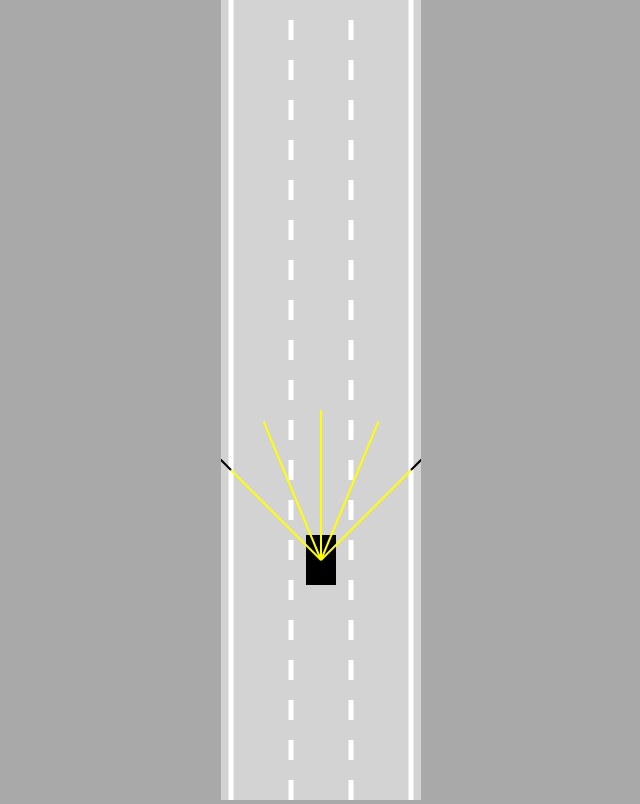
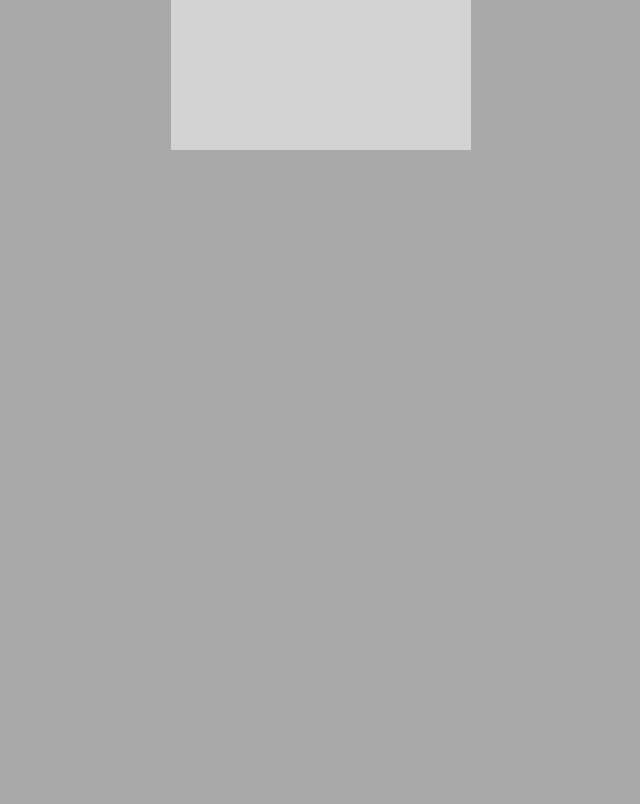
Before and after one commit to cive202/Self_driving_car, a plain HTML site: page index.html in a window 1280 px wide. Shown: the whole page, without its empty margins (319-959 px from the left). Drawn offline with Linux system fonts and the light colour scheme.

Commit message:
initial-commit

```diff
--- a/car.js
+++ /dev/null
@@ -1,80 +0,0 @@
-class Car{
-    constructor(x,y,width,height){
-        this.x=x;
-        this.y=y;
-        this.width=width;
-        this.height=height;
-
-        this.speed=0;
-        this.acceleration=0.2;
-        this.maxSpeed=3;
-        this.friction=0.05;
-        this.angle=0;
-
-        this.sensor=new Sensor(this);
-        this.controls=new Controls();
-    }
-
-    update(roadBorders){
-        this.#move();
-        this.sensor.update(roadBorders);
-    }
-
-    #move(){
-        if(this.controls.forward){
-            this.speed+=this.acceleration;
-        }
-        if(this.controls.reverse){
-            this.speed-=this.acceleration;
-        }
-
-        if(this.speed>this.maxSpeed){
-            this.speed=this.maxSpeed;
-        }
-        if(this.speed<-this.maxSpeed/2){
-            this.speed=-this.maxSpeed/2;
-        }
-
-        if(this.speed>0){
-            this.speed-=this.friction;
-        }
-        if(this.speed<0){
-            this.speed+=this.friction;
-        }
-        if(Math.abs(this.speed)<this.friction){
-            this.speed=0;
-        }
-
-        if(this.speed!=0){
-            const flip=this.speed>0?1:-1;
-            if(this.controls.left){
-                this.angle+=0.03*flip;
-            }
-            if(this.controls.right){
-                this.angle-=0.03*flip;
-            }
-        }
-
-        this.x-=Math.sin(this.angle)*this.speed;
-        this.y-=Math.cos(this.angle)*this.speed;
-    }
-
-    draw(ctx){
-        ctx.save();
-        ctx.translate(this.x,this.y);
-        ctx.rotate(-this.angle);
-
-        ctx.beginPath();
-        ctx.rect(
-            -this.width/2,
-            -this.height/2,
-            this.width,
-            this.height
-        );
-        ctx.fill();
-
-        ctx.restore();
-
-        this.sensor.draw(ctx);
-    }
-}
--- a/control.js
+++ /dev/null
@@ -1,45 +0,0 @@
-class Controls{
-    constructor(){
-        this.forward=false;
-        this.left=false;
-        this.right=false;
-        this.reverse=false;
-
-        this.#addKeyboardListeners();
-    }
-
-    #addKeyboardListeners(){
-        document.onkeydown=(event)=>{
-            switch(event.key){
-                case "ArrowLeft":
-                    this.left=true;
-                    break;
-                case "ArrowRight":
-                    this.right=true;
-                    break;
-                case "ArrowUp":
-                    this.forward=true;
-                    break;
-                case "ArrowDown":
-                    this.reverse=true;
-                    break;
-            }
-        }
-        document.onkeyup=(event)=>{
-            switch(event.key){
-                case "ArrowLeft":
-                    this.left=false;
-                    break;
-                case "ArrowRight":
-                    this.right=false;
-                    break;
-                case "ArrowUp":
-                    this.forward=false;
-                    break;
-                case "ArrowDown":
-                    this.reverse=false;
-                    break;
-            }
-        }
-    }
-}
--- a/index.html
+++ b/index.html
@@ -6,11 +6,5 @@
     </head>
 <body>
     <canvas id="myCanvas"></canvas>
-    <script src="sensor.js"></script>
-    <script src="utils.js"></script>
-    <script src ="road.js"></script>
-    <script src = "control.js"></script>
-    <script src = "car.js"></script>
-    <script src = "main.js"></script>
 </body>
 </html>
--- a/main.js
+++ /dev/null
@@ -1,23 +0,0 @@
-const canvas=document.getElementById("myCanvas");
-canvas.width=200;
-
-const ctx = canvas.getContext("2d");
-const road=new Road(canvas.width/2,canvas.width*0.9);
-const car=new Car(road.getLaneCenter(1),100,30,50);
-
-animate();
-
-function animate(){
-    car.update(road.borders);
-
-    canvas.height=window.innerHeight;
-
-    ctx.save();
-    ctx.translate(0,-car.y+canvas.height*0.7);
-
-    road.draw(ctx);
-    car.draw(ctx);
-
-    ctx.restore();
-    requestAnimationFrame(animate);
-}
--- a/road.js
+++ /dev/null
@@ -1,56 +0,0 @@
-class Road{
-    constructor(x,width,laneCount=3){
-        this.x=x;
-        this.width=width;
-        this.laneCount=laneCount;
-
-        this.left=x-width/2;
-        this.right=x+width/2;
-
-        const infinity=1000000;
-        this.top=-infinity;
-        this.bottom=infinity;
-
-        const topLeft={x:this.left,y:this.top};
-        const topRight={x:this.right,y:this.top};
-        const bottomLeft={x:this.left,y:this.bottom};
-        const bottomRight={x:this.right,y:this.bottom};
-        this.borders=[
-            [topLeft,bottomLeft],
-            [topRight,bottomRight]
-        ];
-    }
-
-    getLaneCenter(laneIndex){
-        const laneWidth=this.width/this.laneCount;
-        return this.left+laneWidth/2+
-            Math.min(laneIndex,this.laneCount-1)*laneWidth;
-    }
-
-    draw(ctx){
-        ctx.lineWidth=5;
-        ctx.strokeStyle="white";
-
-        for(let i=1;i<=this.laneCount-1;i++){
-            const x=lerp(
-                this.left,
-                this.right,
-                i/this.laneCount
-            );
-
-            ctx.setLineDash([20,20]);
-            ctx.beginPath();
-            ctx.moveTo(x,this.top);
-            ctx.lineTo(x,this.bottom);
-            ctx.stroke();
-        }
-
-        ctx.setLineDash([]);
-        this.borders.forEach(border=>{
-            ctx.beginPath();
-            ctx.moveTo(border[0].x,border[0].y);
-            ctx.lineTo(border[1].x,border[1].y);
-            ctx.stroke();
-        });
-    }
-}
--- a/sensor.js
+++ /dev/null
@@ -1,100 +0,0 @@
-class Sensor{
-    constructor(car){
-        this.car=car;
-        this.rayCount=5;
-        this.rayLength=150;
-        this.raySpread=Math.PI/2;
-
-        this.rays=[];
-        this.readings=[];
-    }
-
-    update(roadBorders){
-        this.#castRays();
-        this.readings=[];
-        for(let i=0;i<this.rays.length;i++){
-            this.readings.push(
-                this.#getReading(this.rays[i],roadBorders)
-            );
-        }
-    }
-
-    #getReading(ray,roadBorders){
-        let touches=[];
-
-        for(let i=0;i<roadBorders.length;i++){
-            const touch=getIntersection(
-                ray[0],
-                ray[1],
-                roadBorders[i][0],
-                roadBorders[i][1]
-            );
-            if(touch){
-                touches.push(touch);
-            }
-        }
-
-        if(touches.length==0){
-            return null;
-        }else{
-            const offsets=touches.map(e=>e.offset);
-            const minOffset=Math.min(...offsets);
-            return touches.find(e=>e.offset==minOffset);
-        }
-    }
-
-    #castRays(){
-        this.rays=[];
-        for(let i=0;i<this.rayCount;i++){
-            const rayAngle=lerp(
-                this.raySpread/2,
-                -this.raySpread/2,
-                this.rayCount==1?0.5:i/(this.rayCount-1)
-            )+this.car.angle;
-
-            const start={x:this.car.x, y:this.car.y};
-            const end={
-                x:this.car.x-
-                    Math.sin(rayAngle)*this.rayLength,
-                y:this.car.y-
-                    Math.cos(rayAngle)*this.rayLength
-            };
-            this.rays.push([start,end]);
-        }
-    }
-
-    draw(ctx){
-        for(let i=0;i<this.rayCount;i++){
-            let end=this.rays[i][1];
-            if(this.readings[i]){
-                end=this.readings[i];
-            }
-
-            ctx.beginPath();
-            ctx.lineWidth=2;
-            ctx.strokeStyle="yellow";
-            ctx.moveTo(
-                this.rays[i][0].x,
-                this.rays[i][0].y
-            );
-            ctx.lineTo(
-                end.x,
-                end.y
-            );
-            ctx.stroke();
-
-            ctx.beginPath();
-            ctx.lineWidth=2;
-            ctx.strokeStyle="black";
-            ctx.moveTo(
-                this.rays[i][1].x,
-                this.rays[i][1].y
-            );
-            ctx.lineTo(
-                end.x,
-                end.y
-            );
-            ctx.stroke();
-        }
-    }
-}
--- a/utils.js
+++ /dev/null
@@ -1,23 +0,0 @@
-function lerp(A,B,t){
-    return A+(B-A)*t;
-}
-
-function getIntersection(A,B,C,D){
-    const tTop=(D.x-C.x)*(A.y-C.y)-(D.y-C.y)*(A.x-C.x);
-    const uTop=(C.y-A.y)*(A.x-B.x)-(C.x-A.x)*(A.y-B.y);
-    const bottom=(D.y-C.y)*(B.x-A.x)-(D.x-C.x)*(B.y-A.y);
-
-    if(bottom!=0){
-        const t=tTop/bottom;
-        const u=uTop/bottom;
-        if(t>=0 && t<=1 && u>=0 && u<=1){
-            return {
-                x:lerp(A.x,B.x,t),
-                y:lerp(A.y,B.y,t),
-                offset:t
-            }
-        }
-    }
-
-    return null;
-}
```
